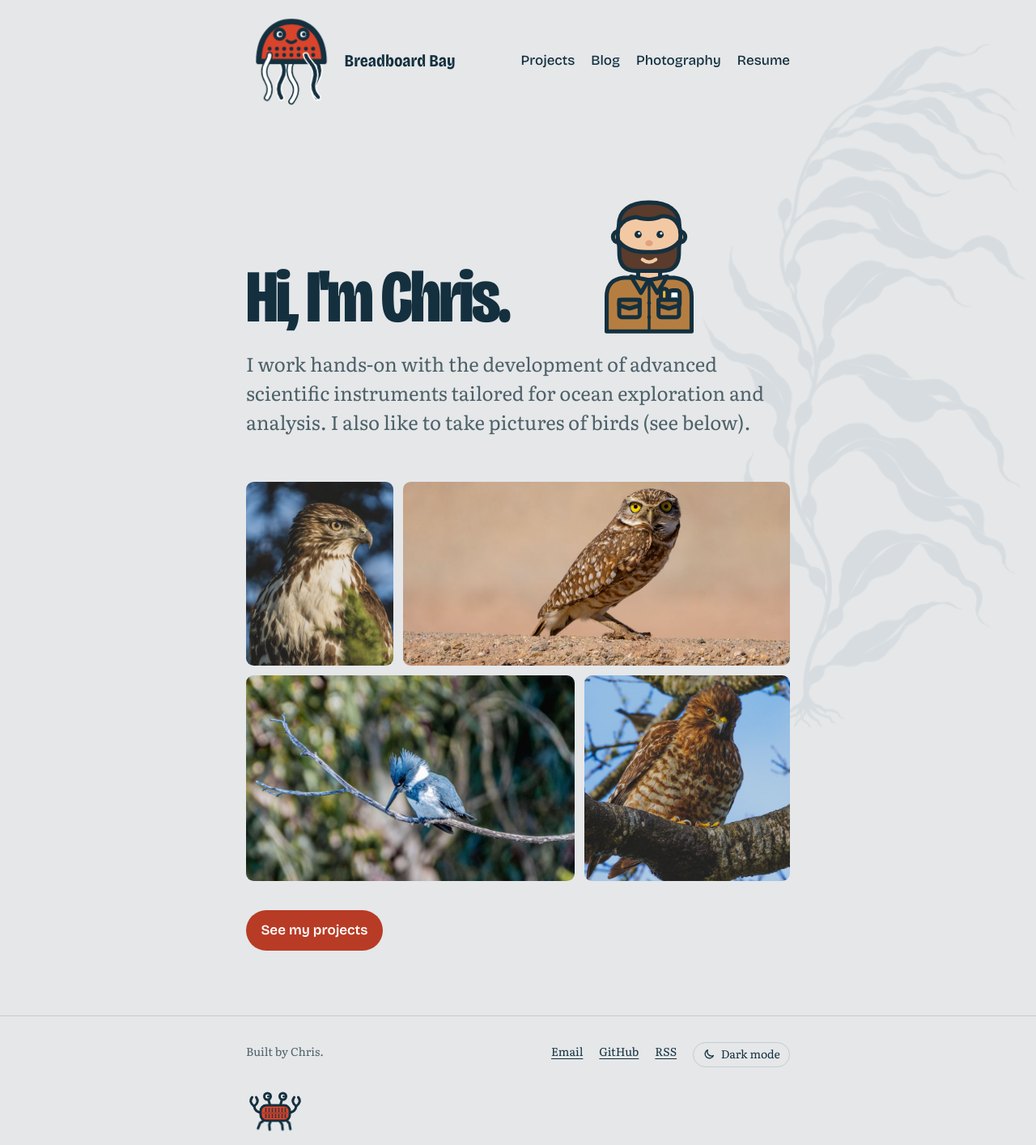
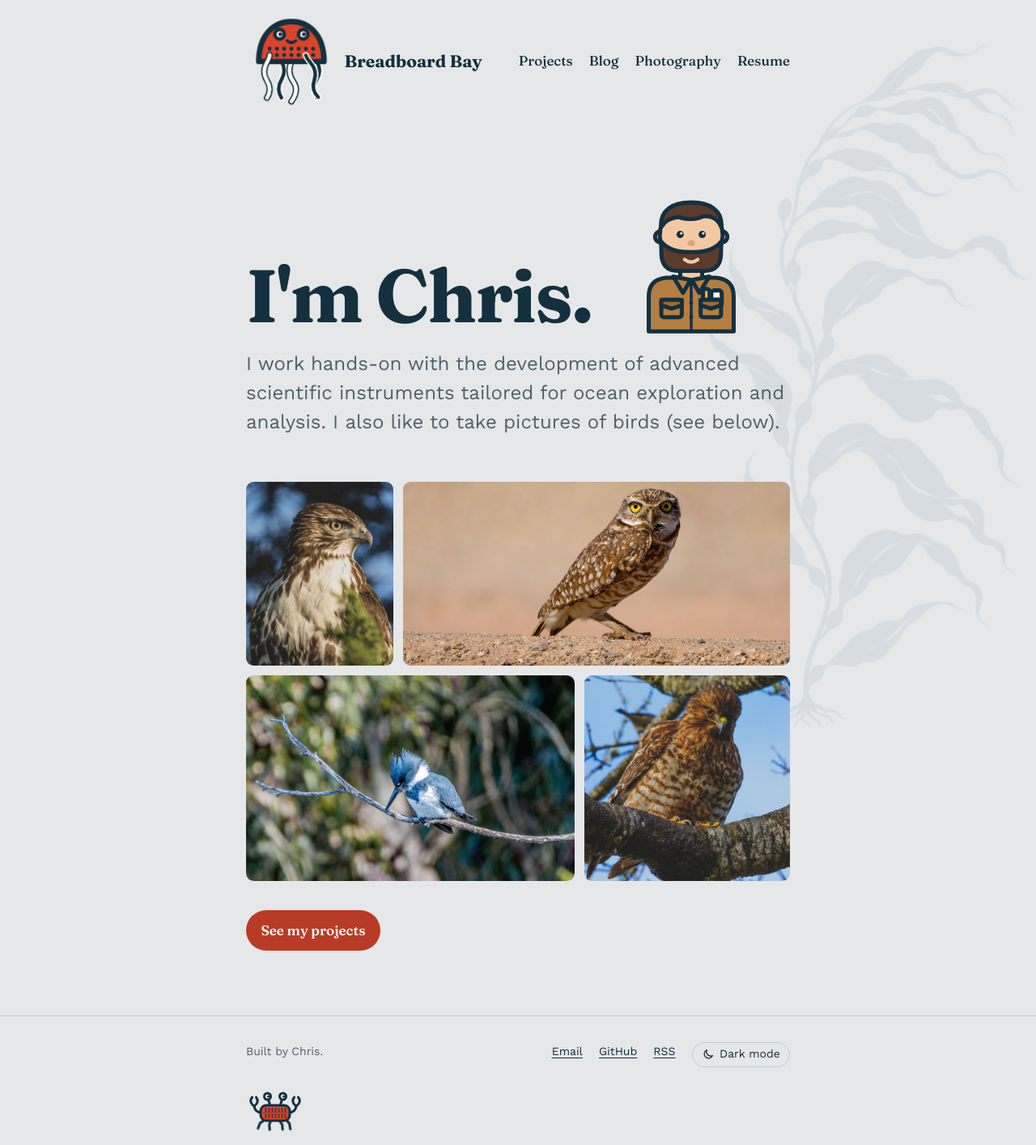
Before and after one commit to RobotCrabLab/Homepage, a Jekyll site: the page built from index.html, in a window 1280 px wide. Shown: the whole page at 81% size. Built offline with Jekyll 4.4.1, drawn with Linux system fonts in a browser that asks for light colours.

Commit message:
Switch the site to Fraunces and Work Sans, and greet with "I'm Chris."
Fraunces for headings and labels (softest, wonkiest on the big
greeting), Work Sans for body text, loaded from Google Fonts.

Co-Authored-By: Claude Opus 5.5 <noreply@anthropic.com>
Claude-Session: https://claude.ai/code/session_01MMDVxXAekaRt7NRydvis2Y

```diff
--- a/_layouts/default.html
+++ b/_layouts/default.html
@@ -7,7 +7,7 @@
   {% seo %}
   <link rel="preconnect" href="https://fonts.googleapis.com">
   <link rel="preconnect" href="https://fonts.gstatic.com" crossorigin>
-  <link rel="stylesheet" href="https://fonts.googleapis.com/css2?family=Bricolage+Grotesque:opsz,wdth,wght@12..96,75..100,400..800&family=Literata:ital,opsz,wght@0,7..72,400..700;1,7..72,400..700&display=swap">
+  <link rel="stylesheet" href="https://fonts.googleapis.com/css2?family=Fraunces:opsz,wght,SOFT,WONK@9..144,400..800,0..100,0..1&family=Work+Sans:ital,wght@0,400..700;1,400..700&display=swap">
   <link rel="stylesheet" href="{{ '/assets/css/style.css' | relative_url }}">
   <link rel="icon" href="{{ '/assets/favicon.svg' | relative_url }}" type="image/svg+xml">
   {% feed_meta %}
--- a/assets/css/style.css
+++ b/assets/css/style.css
@@ -12,8 +12,8 @@
   --rule: #C3CBCF;
   --kelp: #D6DCDF;         /* background kelp, barely there against the page */
 
-  --display: "Bricolage Grotesque", "Avenir Next Condensed", "Arial Narrow", sans-serif;
-  --body: "Literata", Georgia, "Times New Roman", serif;
+  --display: "Fraunces", Georgia, "Times New Roman", serif;
+  --body: "Work Sans", "Helvetica Neue", Arial, sans-serif;
 
   --measure: 42rem;
   --gutter: clamp(1rem, 4vw, 2rem);
@@ -96,7 +96,7 @@ main { flex: 1; }
 
 h1, h2, h3 {
   font-family: var(--display);
-  font-variation-settings: "wdth" 82;
+  font-variation-settings: "SOFT" 50;
   line-height: 1.1;
   letter-spacing: -0.015em;
   font-weight: 700;
@@ -160,7 +160,7 @@ img { max-width: 100%; height: auto; }
   display: inline-flex; align-items: center; gap: 0.6rem;
   color: var(--ink); text-decoration: none;
   font-family: var(--display); font-weight: 700; font-size: var(--step-1);
-  font-variation-settings: "wdth" 82;
+  font-variation-settings: "SOFT" 50;
 }
 .mascot-mark { width: 7rem; height: auto; display: block; }
 .wordmark-mascot { display: block; }
@@ -323,10 +323,10 @@ img { max-width: 100%; height: auto; }
 .hero { overflow-x: clip; padding-block: clamp(2.5rem, 8vw, 5.5rem) clamp(2rem, 5vw, 3.5rem); }
 .hero h1 {
   font-size: var(--step-4);
-  font-variation-settings: "wdth" 75;
-  font-weight: 800;
-  letter-spacing: -0.03em;
-  line-height: 0.95;
+  font-variation-settings: "SOFT" 100, "WONK" 1;
+  font-weight: 700;
+  letter-spacing: -0.02em;
+  line-height: 1;
   margin: 0;
 }
 .hero .lede { font-size: clamp(1.25rem, 2.6vw, 1.5rem); margin-top: 1.25rem; }
@@ -374,7 +374,7 @@ img { max-width: 100%; height: auto; }
 .p-body { display: flex; flex-direction: column; gap: 0.2rem; }
 .p-title {
   font-family: var(--display); font-weight: 700; font-size: var(--step-1);
-  font-variation-settings: "wdth" 82; line-height: 1.2;
+  font-variation-settings: "SOFT" 50; line-height: 1.2;
 }
 .project-row:hover .p-title { color: var(--link); text-decoration: underline; text-decoration-thickness: 2px; text-underline-offset: 0.18em; }
 .p-summary { color: var(--muted); line-height: 1.55; }
@@ -393,7 +393,7 @@ img { max-width: 100%; height: auto; }
   padding-block: 0.85rem; border-bottom: 1px solid var(--rule);
 }
 .post-list time { font-family: var(--display); font-size: var(--step--1); color: var(--muted); font-variant-numeric: tabular-nums; }
-.post-list a { font-family: var(--display); font-weight: 600; font-size: var(--step-1); font-variation-settings: "wdth" 82; color: var(--ink); text-decoration: none; line-height: 1.25; }
+.post-list a { font-family: var(--display); font-weight: 600; font-size: var(--step-1); font-variation-settings: "SOFT" 50; color: var(--ink); text-decoration: none; line-height: 1.25; }
 .post-list a:hover { color: var(--link); text-decoration: underline; }
 @media (max-width: 34rem) {
   .post-list li { grid-template-columns: 1fr; }
@@ -460,7 +460,7 @@ img { max-width: 100%; height: auto; }
 .episode-card:hover { border-color: var(--shell); }
 .episode-card:hover .episode-title { color: var(--link); }
 .episode-text { display: flex; flex-direction: column; gap: 0.15rem; }
-.episode-title { font-family: var(--display); font-weight: 700; font-size: var(--step-1); font-variation-settings: "wdth" 82; line-height: 1.2; }
+.episode-title { font-family: var(--display); font-weight: 700; font-size: var(--step-1); font-variation-settings: "SOFT" 50; line-height: 1.2; }
 .episode-note { color: var(--muted); font-size: var(--step--1); line-height: 1.5; }
 
 /* ------------------------------------------------------------
@@ -525,7 +525,7 @@ img { max-width: 100%; height: auto; }
 .shot-link img { display: block; width: 100%; height: auto; transition: transform 0.4s ease; }
 .shot-link:hover img { transform: scale(1.015); }
 .shot figcaption { display: flex; flex-wrap: wrap; align-items: baseline; gap: 0.15rem 0.75rem; margin-top: 0.7rem; }
-.shot-title { font-family: var(--display); font-weight: 700; font-size: var(--step-1); font-variation-settings: "wdth" 82; }
+.shot-title { font-family: var(--display); font-weight: 700; font-size: var(--step-1); font-variation-settings: "SOFT" 50; }
 .shot-note { color: var(--muted); font-size: var(--step--1); }
 
 .viewer {
--- a/index.html
+++ b/index.html
@@ -5,7 +5,7 @@ body_class: home
 <section class="hero">
   <div class="wrap">
     <div class="hero-head">
-      <h1>Hi, I'm {{ site.author }}.</h1>
+      <h1>I'm {{ site.author }}.</h1>
       <img class="hero-me" src="{{ '/assets/images/scientist.svg' | relative_url }}" alt="" width="70" height="90">
     </div>
     <p class="lede">{{ site.tagline }} I also like to take pictures of birds (see below).</p>
```
